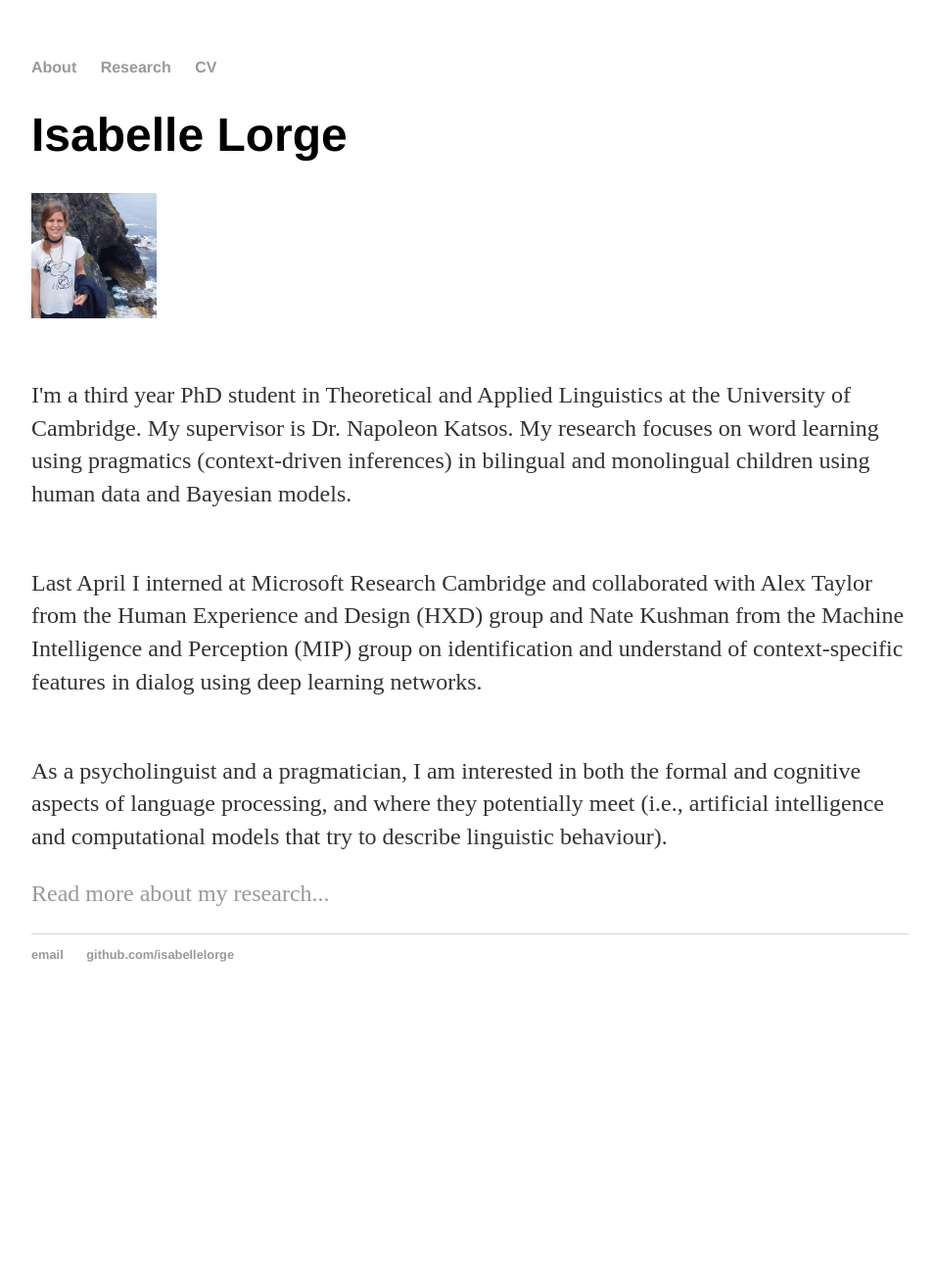
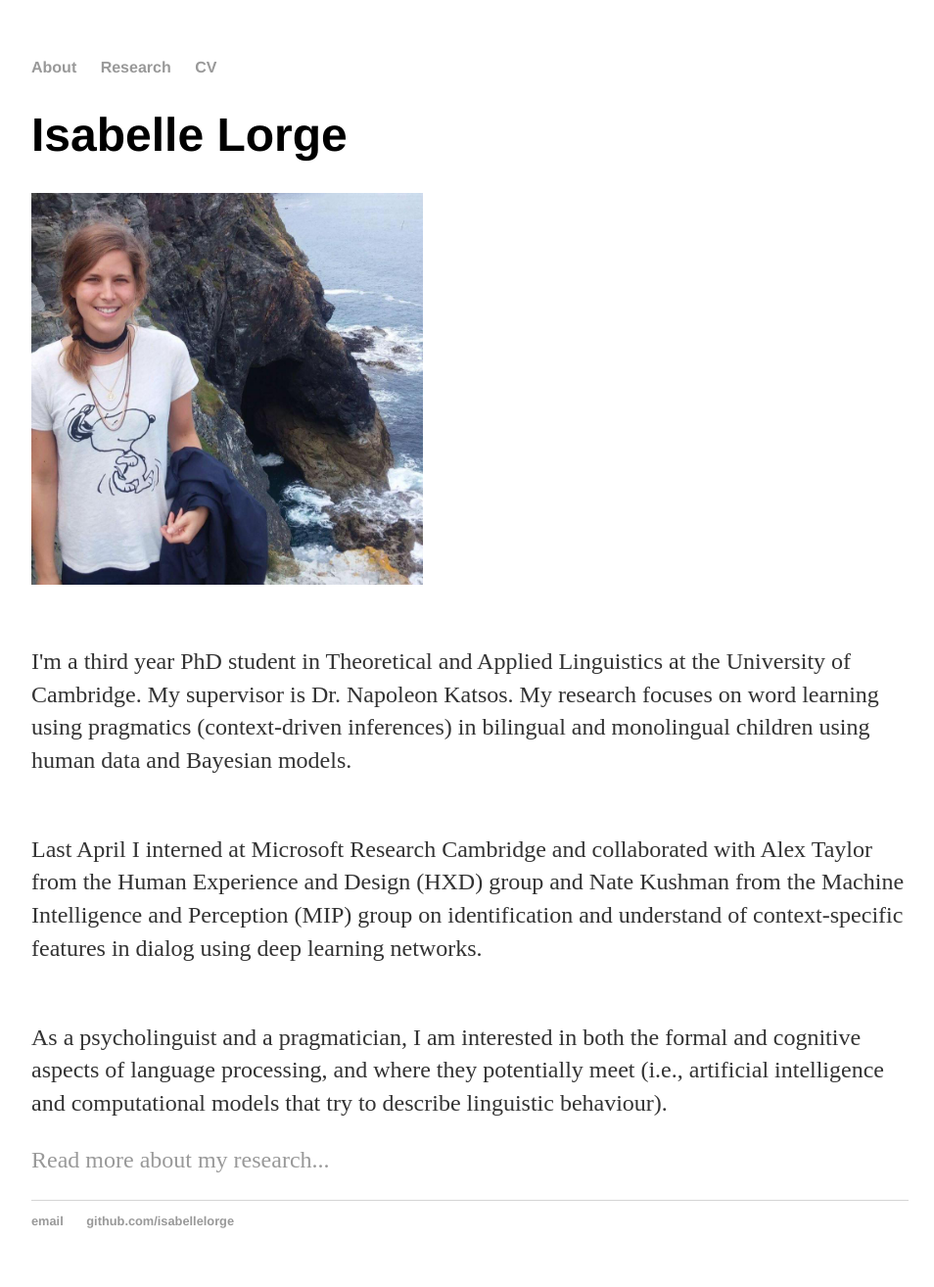
Before and after one commit to isabellelorge/isabellelorge.github.io, a Jekyll site: the page built from index.html, in a window 1280 px wide. Shown: the whole page at 98% size, without its empty margins (160-1114 px from the left). Built offline with Jekyll 4.4.1, drawn with Linux system fonts in a browser that asks for light colours; before the commit the page ends 1042 px from its top, so only the background shows below that.

Commit message:
Update index.html

```diff
--- a/index.html
+++ b/index.html
@@ -4,7 +4,7 @@ title: Isabelle Lorge
 ---
 <div class="blurb">
 	<h1>Isabelle Lorge </h1>
-	<img src="pic.jpg" alt="me", width="128", height="128">
+	<img src="pic.jpg" alt="me", width="400", height="400">
 	<p><br>I'm a third year PhD student in Theoretical and Applied Linguistics at the University of Cambridge. My supervisor is Dr. Napoleon Katsos.
 	My research focuses on word learning using pragmatics (context-driven inferences) in bilingual and monolingual children using
 		human data and Bayesian models.<br> </p>
```
